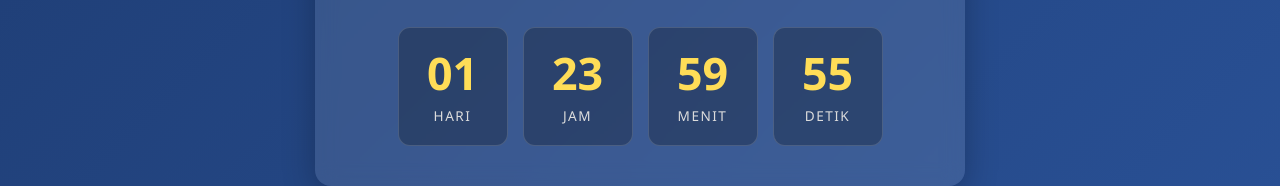
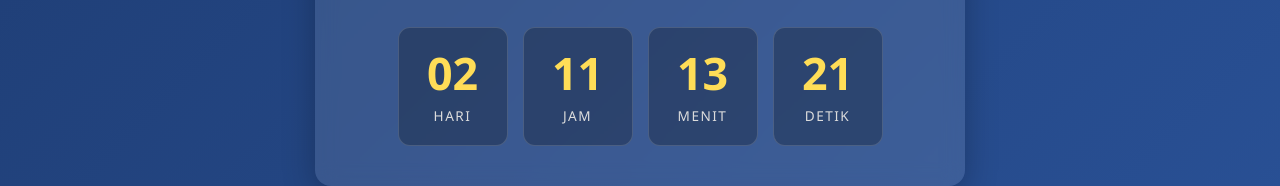
Before and after one commit to cwalletkey-bot/UpApp, a plain HTML site: page index.html in a window 1280 px wide. Shown: the part 377-563 px from the top of the page. Drawn offline with Linux system fonts and the light colour scheme.

Commit message:
Update index.html

```diff
--- a/index.html
+++ b/index.html
@@ -132,12 +132,8 @@
 
     <script>
         // ATUR TANGGAL TARGET DI SINI (Format: "Month DD, YYYY HH:MM:SS")
-        // Contoh di bawah diatur otomatis 7 hari dari waktu sekarang agar langsung terlihat berjalan
-        const targetDate = new Date();
-        targetDate.setDate(targetDate.getDate() + 2);
 
-        // Jika ingin mengatur tanggal spesifik, hapus 2 baris di atas dan gunakan baris di bawah ini:
-        // const targetDate = new Date("December 31, 2026 23:59:59");
+        const targetDate = new Date("November 20, 2026 23:59:59");
 
         const targetTime = targetDate.getTime();
 
```
